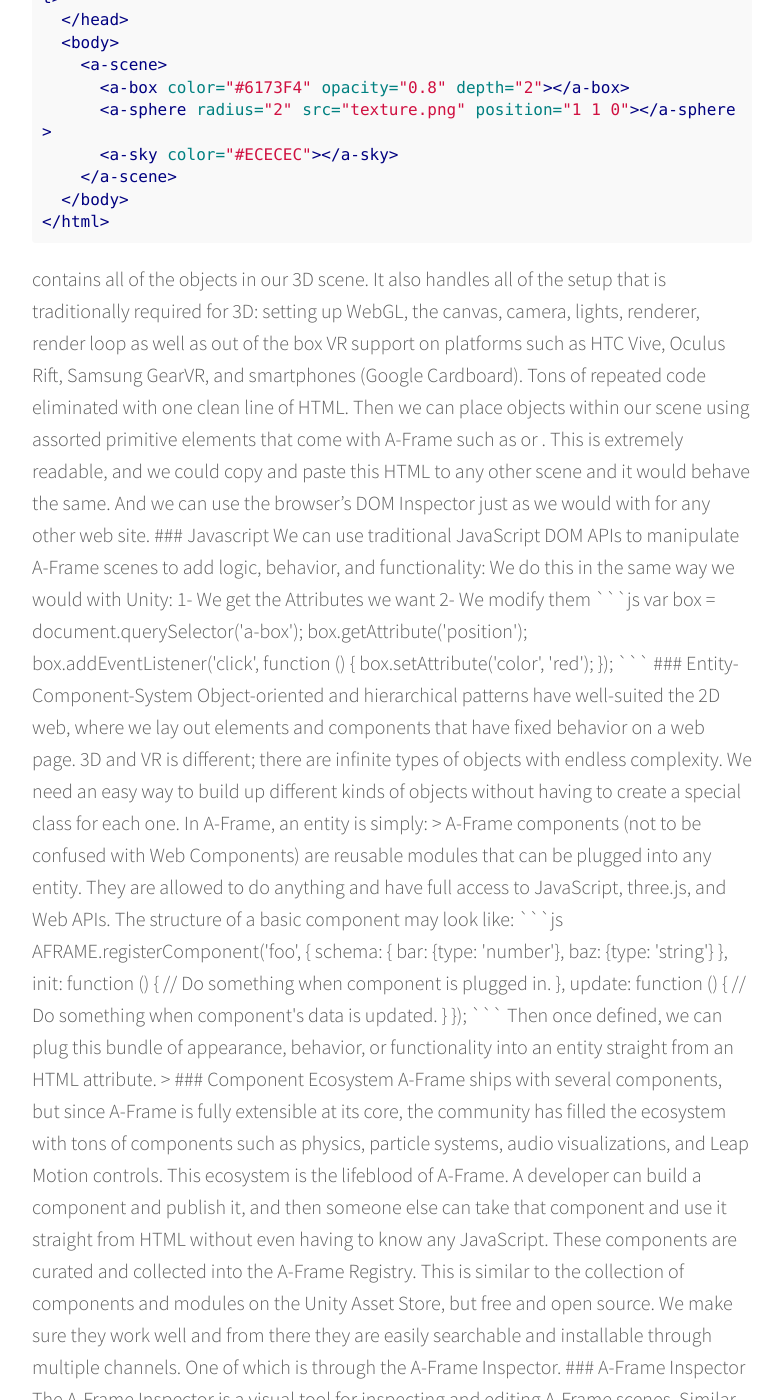
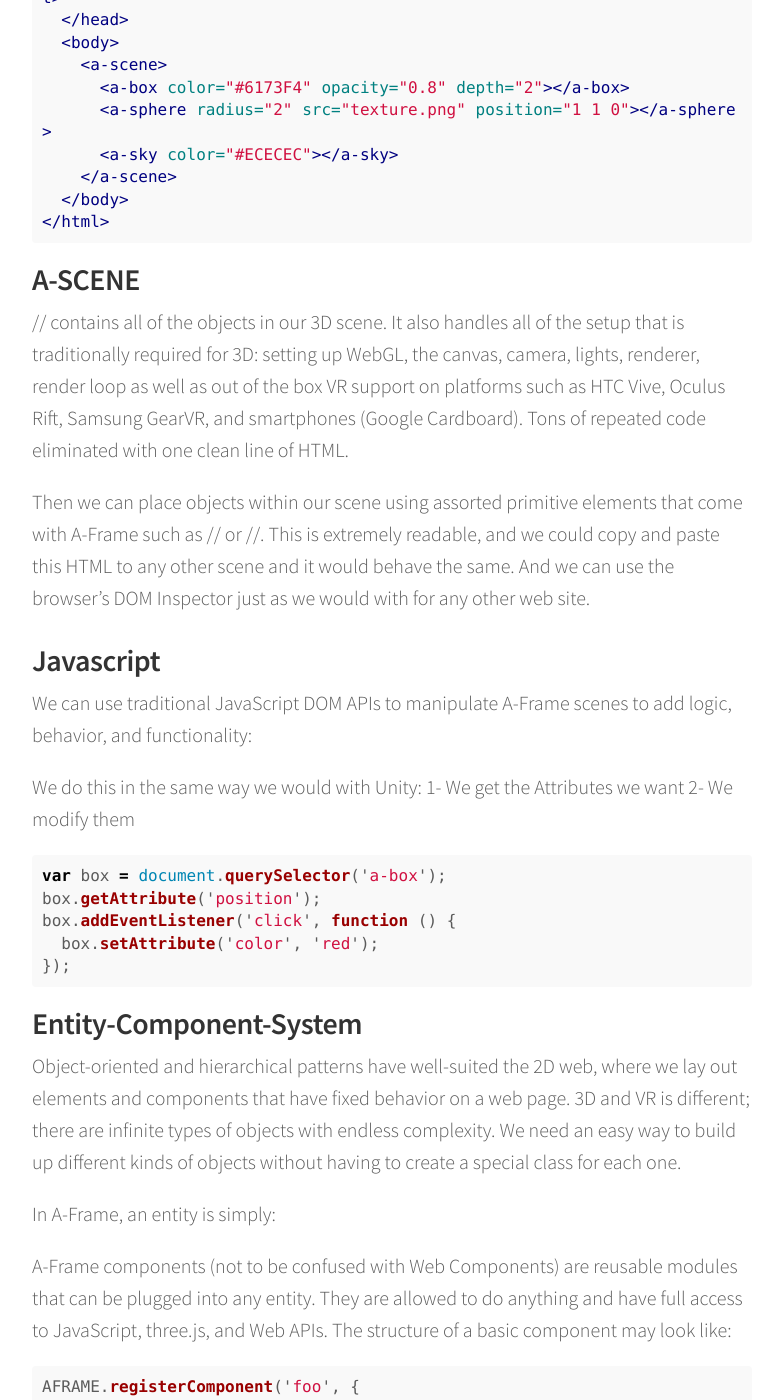
Before and after one commit to bernatferragut/FutureWeb-blog, a Jekyll site: the page built from _posts/08-03-17-FW-A-Frame for WebVR.md, in a window 1280 px wide and 1400 px high, scrolled down 714 px. Shown: the whole window, without its empty margins (248-1030 px from the left). Built offline with Jekyll 4.4.1, drawn with Linux system fonts in a browser that asks for light colours; nearby versions of some CDN libraries; comment, search, counter and statistics services are not loaded; some of the changed text lies outside the part shown.

Commit message:
Update 08-03-17-FW-A-Frame for WebVR.md
Editing

````diff
--- a/_posts/08-03-17-FW-A-Frame for WebVR.md
+++ b/_posts/08-03-17-FW-A-Frame for WebVR.md
@@ -32,12 +32,12 @@
   </body>
 </html>
 ```
-<a-scene> contains all of the objects in our 3D scene. It also handles all of the setup that is traditionally required for 3D: setting up WebGL, the canvas, camera, lights, renderer, render loop as well as out of the box VR support on platforms such as HTC Vive, Oculus Rift, Samsung GearVR, and smartphones (Google Cardboard). Tons of repeated code eliminated with one clean line of HTML.
+### A-SCENE
+/<a-scene>/ contains all of the objects in our 3D scene. It also handles all of the setup that is traditionally required for 3D: setting up WebGL, the canvas, camera, lights, renderer, render loop as well as out of the box VR support on platforms such as HTC Vive, Oculus Rift, Samsung GearVR, and smartphones (Google Cardboard). Tons of repeated code eliminated with one clean line of HTML.
 
-Then we can place objects within our scene using assorted primitive elements that come with A-Frame such as <a-box> or <a-sphere>. This is extremely readable, and we could copy and paste this HTML to any other scene and it would behave the same. And we can use the browser’s DOM Inspector just as we would with for any other web site.
+Then we can place objects within our scene using assorted primitive elements that come with A-Frame such as /<a-box>/ or /<a-sphere>/. This is extremely readable, and we could copy and paste this HTML to any other scene and it would behave the same. And we can use the browser’s DOM Inspector just as we would with for any other web site.
 
 ### Javascript
-
 We can use traditional JavaScript DOM APIs to manipulate A-Frame scenes to add logic, behavior, and functionality:
 
 We do this in the same way we would with Unity:
````
